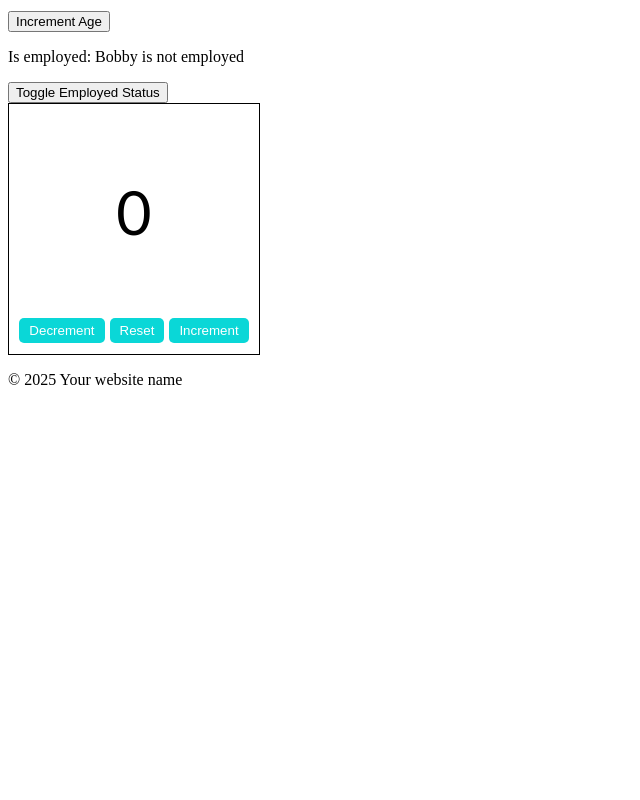
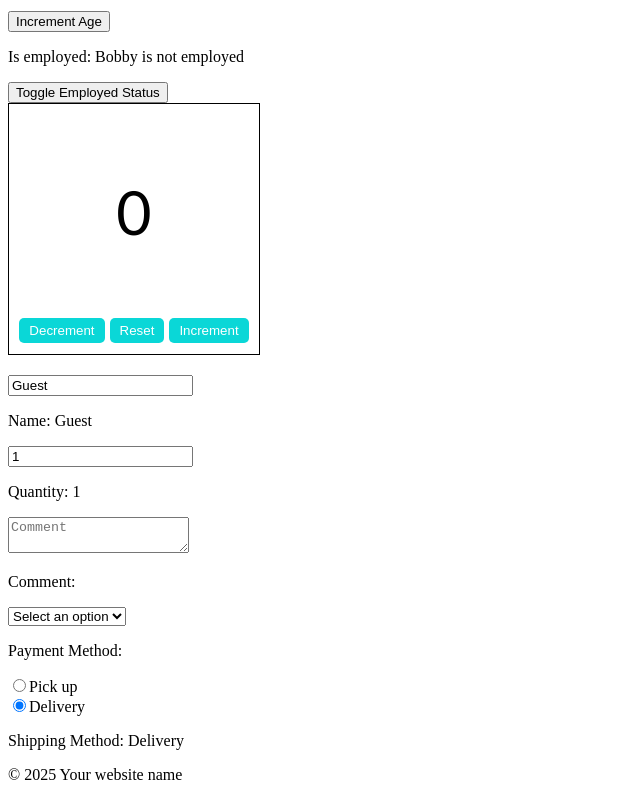
Before and after one commit to KingRavo18/Learning-React, a React app: page / in a window 1280 px wide. Shown: the part 2072-2872 px from the top of the page, without its empty margins (0-640 px from the left). Before the commit the page ends 2477 px from the top, so only its background shows below. Built offline with nearby package versions, Linux system fonts and the light colour scheme; the HTML template or start-up script is replaced by a standard one.

Commit message:
onChange

```diff
--- a/src/App.jsx
+++ b/src/App.jsx
@@ -10,6 +10,7 @@
 import ProfilePicture from './ProfiilePicture.jsx'
 import MyComponent from './MyComponent.jsx'
 import Counter from './Counter.jsx'
+import Form from './Form.jsx'
 
 function App() {
 
@@ -42,6 +43,7 @@
       <ProfilePicture/>
       <MyComponent/>
       <Counter/>
+      <Form/>
       <Footer/>
     </>
   );
--- a/src/Counter.css
+++ b/src/Counter.css
@@ -3,6 +3,7 @@
     height: 250px;
     border: 1px solid black;
     font-family: Calibri, arial;
+    margin-bottom: 20px;
 }
 
 .counterDisplay {
--- /dev/null
+++ b/src/Form.jsx
@@ -0,0 +1,63 @@
+import React, {useState} from "react";
+
+export default function Form() {
+
+    const [name, setName] = useState("Guest");
+    const [quantity, setQuantity] = useState(1);
+    const [comment, setComment] = useState("");
+    const [payment, setPayment] = useState("");
+    const [shipping, setShipping] = useState("Delivery");
+
+    function handleNameChange(e) {
+        setName(e.target.value);
+    }
+
+    function handleQuantityChange(event) {
+        setQuantity(event.target.value);
+    }
+
+    function handleCommentChange(event) {
+        setComment(event.target.value);
+    }
+
+    function handlePaymentChange(event) {
+        setPayment(event.target.value);
+    }
+
+    function handleShippingChange(event) {
+        setShipping(event.target.value);
+    }
+
+    return(
+        <div>
+            <input value={name} onChange={handleNameChange}/>
+            <p>Name: {name}</p>
+
+            <input type="number" value={quantity} onChange={handleQuantityChange}/>
+            <p>Quantity: {quantity}</p>
+
+            <textarea value={comment} onChange={handleCommentChange} placeholder="Comment"/>
+            <p>Comment: {comment}</p>
+
+            <select value={payment} onChange={handlePaymentChange}>
+                <option value="">Select an option</option>
+                <option value="Visa">Visa</option>
+                <option value="Mastercard">Mastercard</option>
+                <option value="Giftcard">Giftcard</option>
+            </select>
+            <p>Payment Method: {payment}</p>
+
+            <label>
+                <input type="radio" value="Pick up"
+                checked={shipping === "Pick up"} onChange={handleShippingChange}/>
+                Pick up
+            </label><br />
+            <label>
+                <input type="radio" value="Delivery"
+                checked={shipping === "Delivery"} onChange={handleShippingChange}/>
+                Delivery
+            </label>
+            <p>Shipping Method: {shipping}</p>
+        </div>
+    );
+}
```
